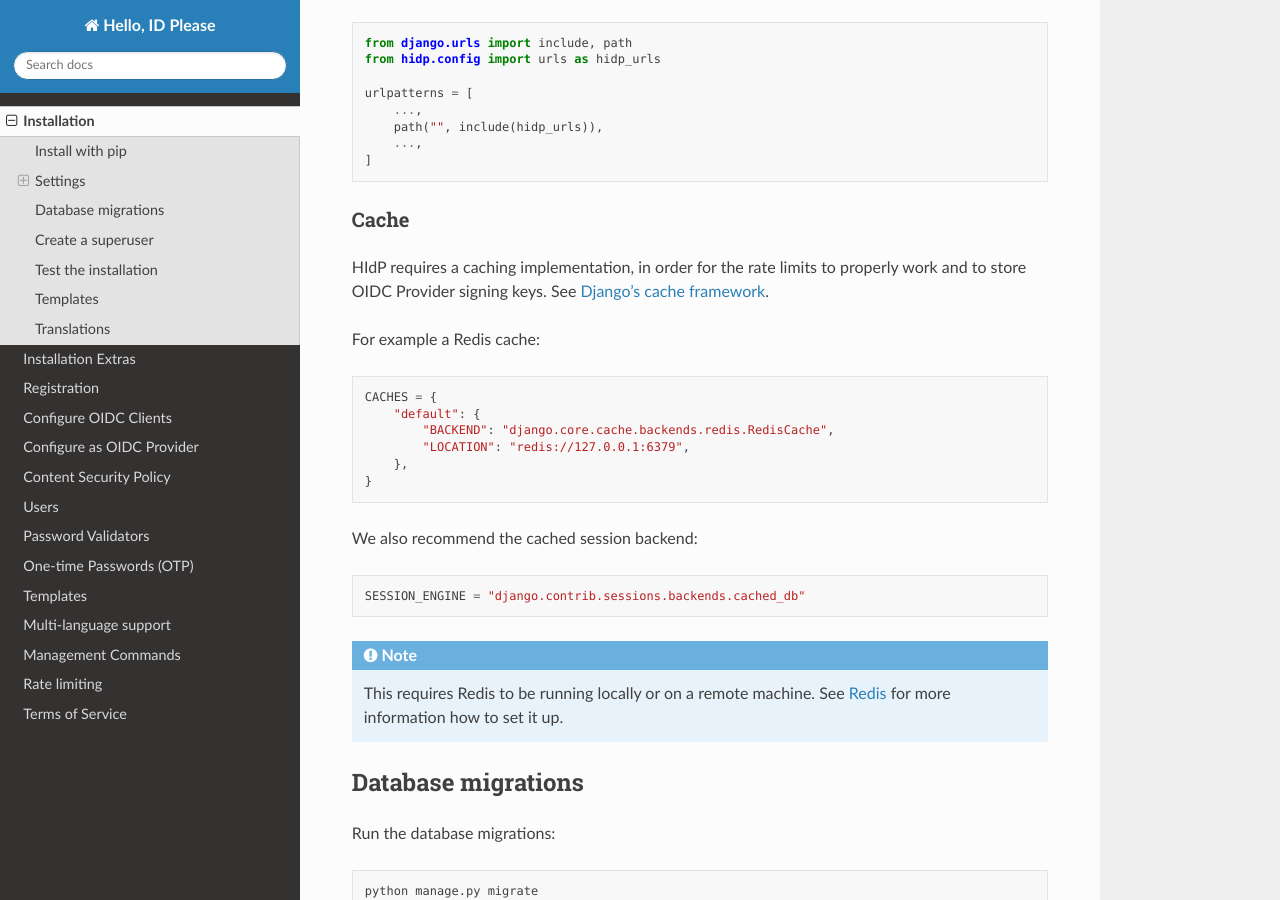
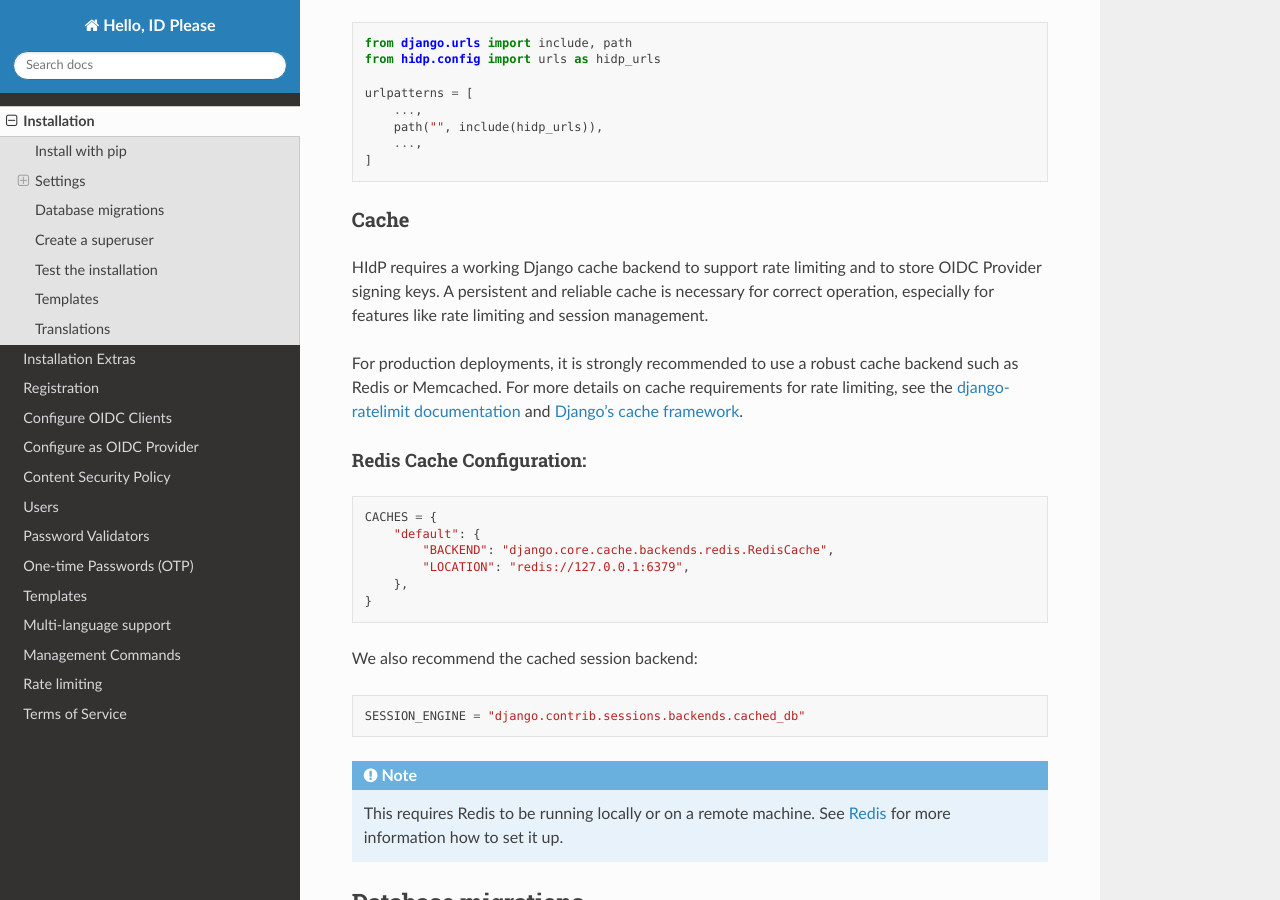
Before and after one commit to leukeleu/django-hidp, a Sphinx documentation site: the page built from packages/hidp/docs/installation.md, in a window 1280 px wide and 900 px high, scrolled down 4015 px. Built offline with Sphinx 7.4.7 and the Read the Docs theme 3.1.0, drawn with Linux system fonts in a browser that asks for light colours.

Commit message:
Adjust cache docs to impress the importance of installed a robust caching solution

````diff
--- a/packages/hidp/docs/installation.md
+++ b/packages/hidp/docs/installation.md
@@ -190,10 +190,16 @@ urlpatterns = [
 
 ### Cache
 
-HIdP requires a caching implementation, in order for the rate limits to properly work
-and to store OIDC Provider signing keys. See [Django's cache framework](https://docs.djangoproject.com/en/stable/topics/cache/#django-s-cache-framework).
+HIdP requires a working Django cache backend to support rate limiting and to store
+OIDC Provider signing keys. A persistent and reliable cache is necessary for correct
+operation, especially for features like rate limiting and session management.
 
-For example a Redis cache:
+For production deployments, it is strongly recommended to use a robust cache backend
+such as Redis or Memcached. For more details on cache requirements for rate limiting,
+see the [django-ratelimit documentation](https://django-ratelimit.readthedocs.io/en/stable/installation.html#create-or-use-a-compatible-cache)
+and [Django's cache framework](https://docs.djangoproject.com/en/stable/topics/cache/#django-s-cache-framework).
+
+#### Redis Cache Configuration:
 
 ```python
 CACHES = {
````
